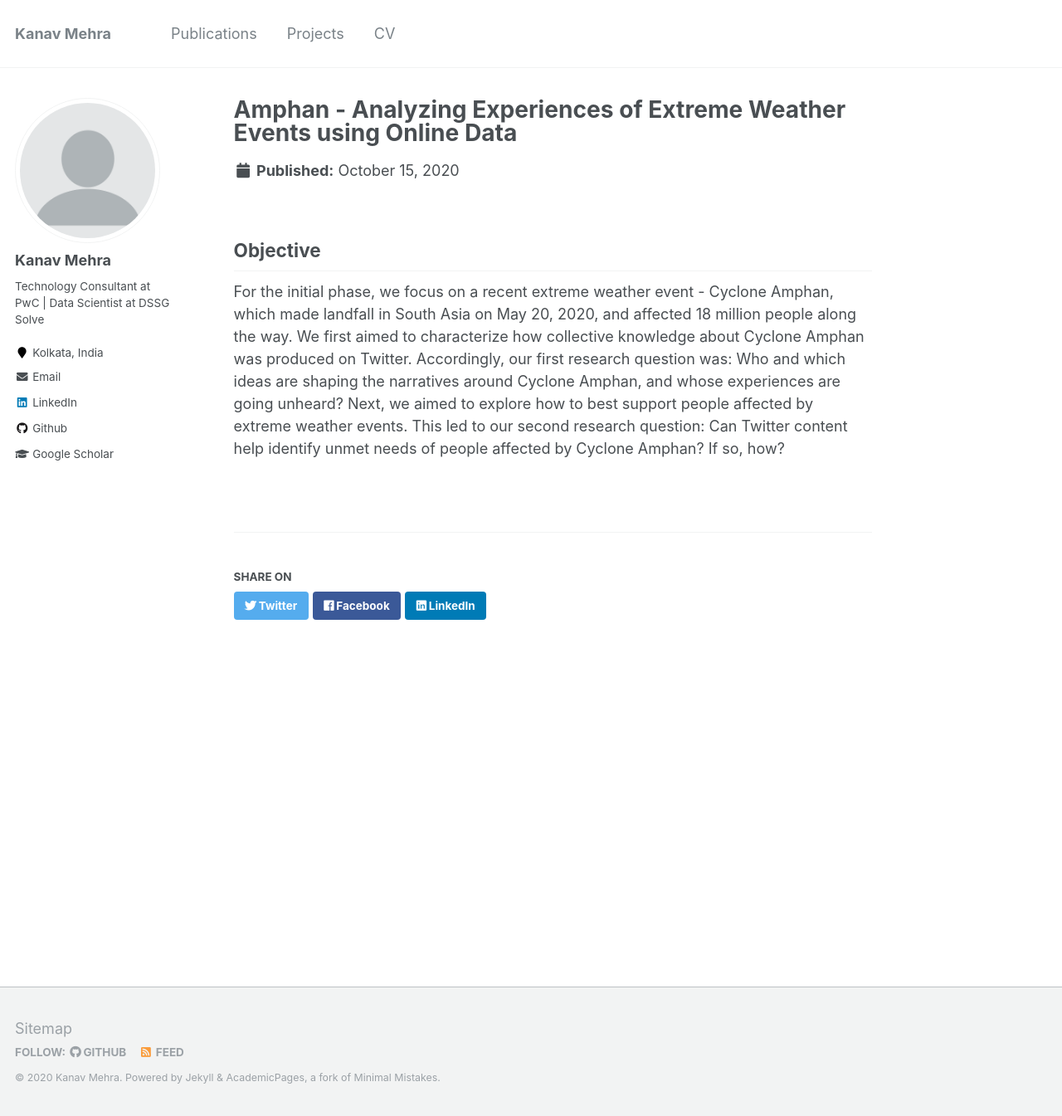
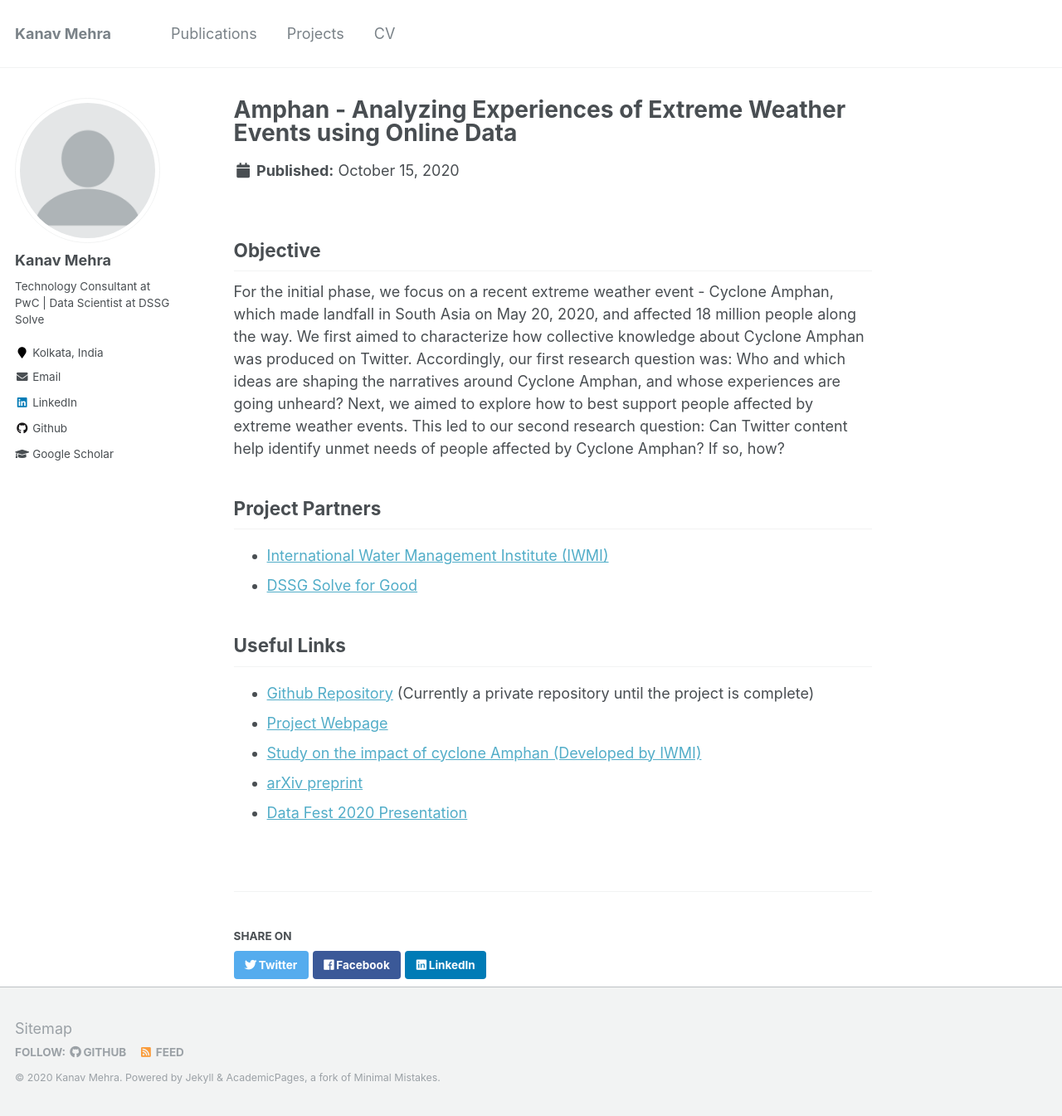
Before and after one commit to kanav-mehra/kanav-mehra.github.io, a Jekyll site: the page built from _projects/Amphan.md, in a window 1280 px wide and 1345 px high. Shown: the whole window at 83% size. Built offline with Jekyll 4.4.1, drawn with Linux system fonts in a browser that asks for light colours.

Commit message:
Added Amphan project

```diff
--- a/_projects/Amphan.md
+++ b/_projects/Amphan.md
@@ -9,3 +9,16 @@ permalink: /projects/Amphan
 Objective
 ------
 For the initial phase, we focus on a recent extreme weather event - Cyclone Amphan, which made landfall in South Asia on May 20, 2020, and affected 18 million people along the way. We first aimed to characterize how collective knowledge about Cyclone Amphan was produced on Twitter. Accordingly, our first research question was: Who and which ideas are shaping the narratives around Cyclone Amphan, and whose experiences are going unheard? Next, we aimed to explore how to best support people affected by extreme weather events. This led to our second research question: Can Twitter content help identify unmet needs of people affected by Cyclone Amphan? If so, how?
+
+Project Partners
+------
+* [International Water Management Institute (IWMI)](https://www.iwmi.cgiar.org/)
+* [DSSG Solve for Good](https://solveforgood.org/)
+
+Useful Links
+------
+* [Github Repository](https://github.com/kanav-mehra/solve-iwmi) (Currently a private repository until the project is complete)
+* [Project Webpage](https://solveforgood.org/proj/35/)
+* [Study on the impact of cyclone Amphan (Developed by IWMI)](https://www.iwmi.cgiar.org/2020/05/using-maps-to-save-lives-when-a-super-cyclone-strikes/)
+* [arXiv preprint](https://kanav-mehra.github.io/publication/Amphan-2020)
+* [Data Fest 2020 Presentation](https://www.youtube.com/watch?v=YtKYIS61i5I)
```
